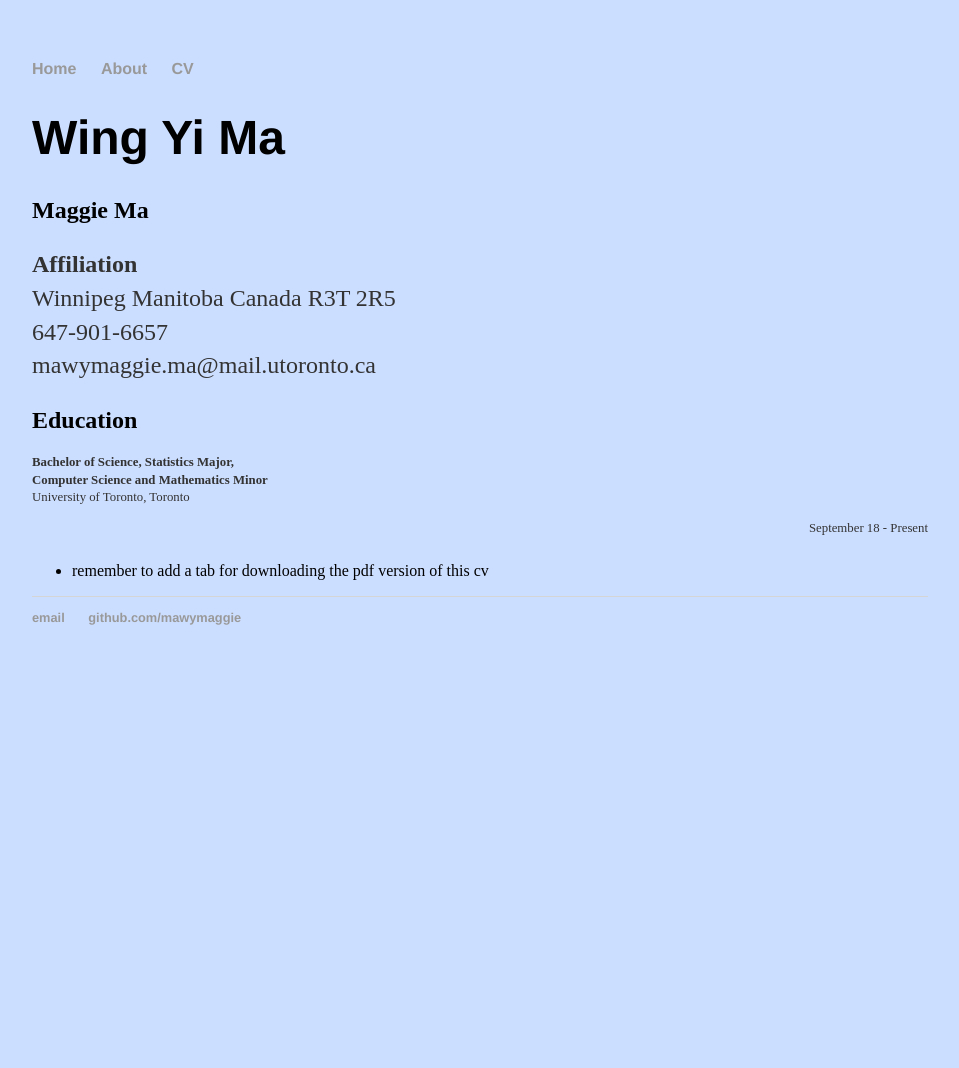
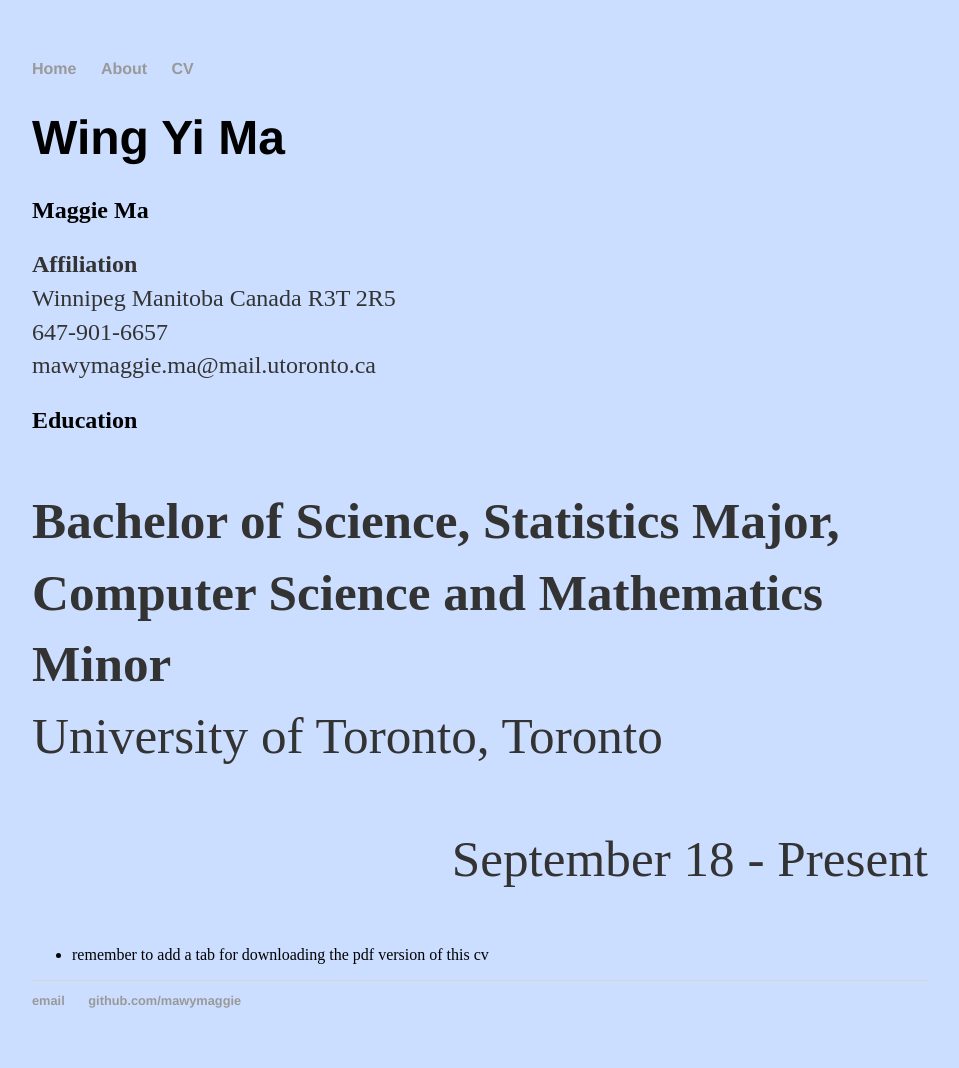
Before and after one commit to mawymaggie/mawymaggie.github.io, a Jekyll site: the page built from cv/index.html, in a window 1280 px wide. Shown: the whole page, without its empty margins (160-1119 px from the left). Built offline with Jekyll 4.4.1, drawn with Linux system fonts in a browser that asks for light colours; before the commit the page ends 900 px from its top, so only the background shows below that.

Commit message:
Update index.html

```diff
--- a/cv/index.html
+++ b/cv/index.html
@@ -8,8 +8,8 @@
         <h2>Maggie Ma</h2>
         <p><b>Affiliation</b><br/> Winnipeg Manitoba Canada R3T 2R5<br/>647-901-6657<br/> mawymaggie.ma@mail.utoronto.ca</p>
         <h2>Education</h2>
-        <p align="left" style="font-size:1vw"><b>Bachelor of Science, Statistics Major,<br/> Computer Science and Mathematics Minor</b><br/> University of Toronto, Toronto<br/></p>
-        <p align="right" style="font-size:1vw">September 18 - Present<p>
+        <p align="left" style="font-size:4vw"><b>Bachelor of Science, Statistics Major,<br/> Computer Science and Mathematics Minor</b><br/> University of Toronto, Toronto<br/></p>
+        <p align="right" style="font-size:4vw">September 18 - Present<p>
 
         <ul>
         <li> remember to add a tab for downloading the pdf version of this cv </li>
```
